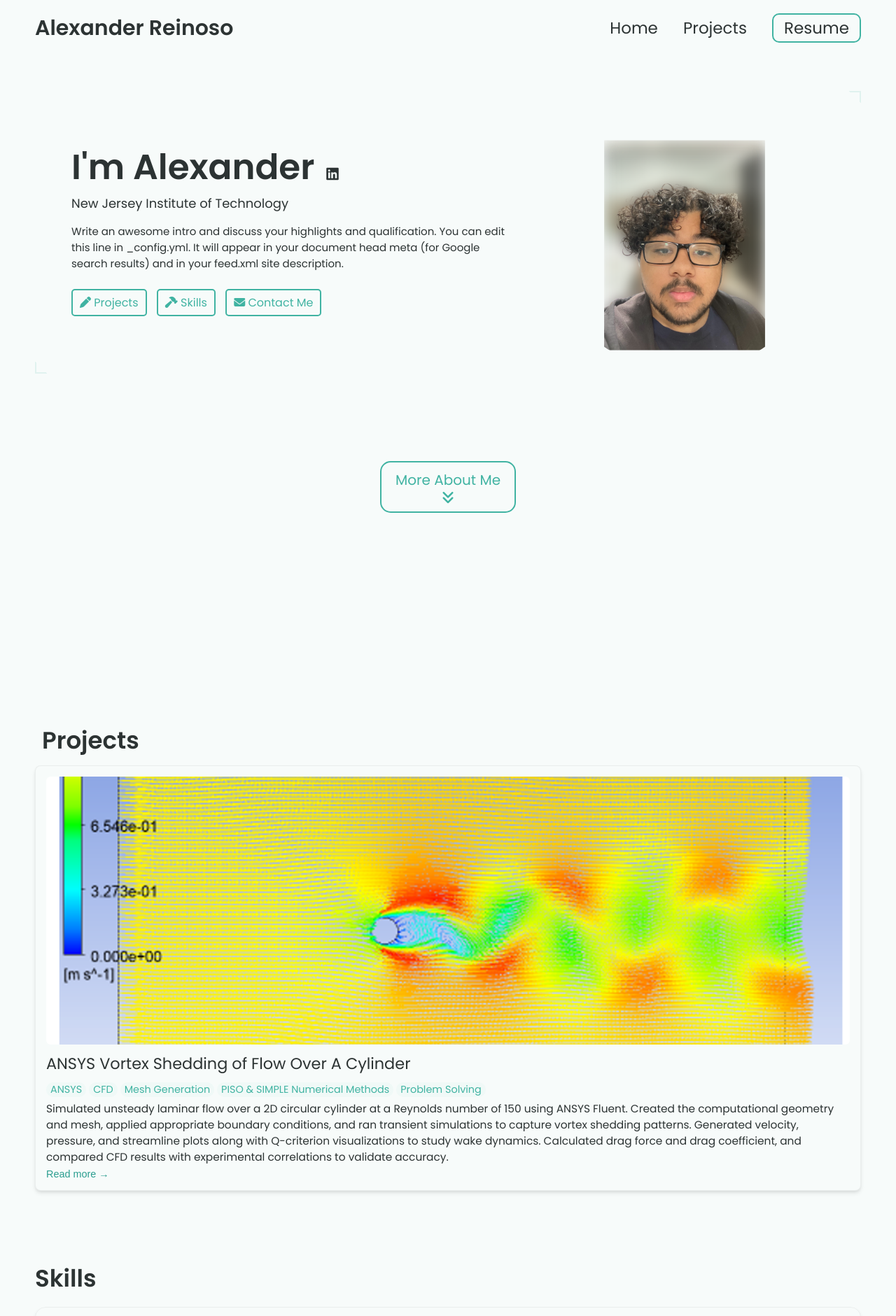
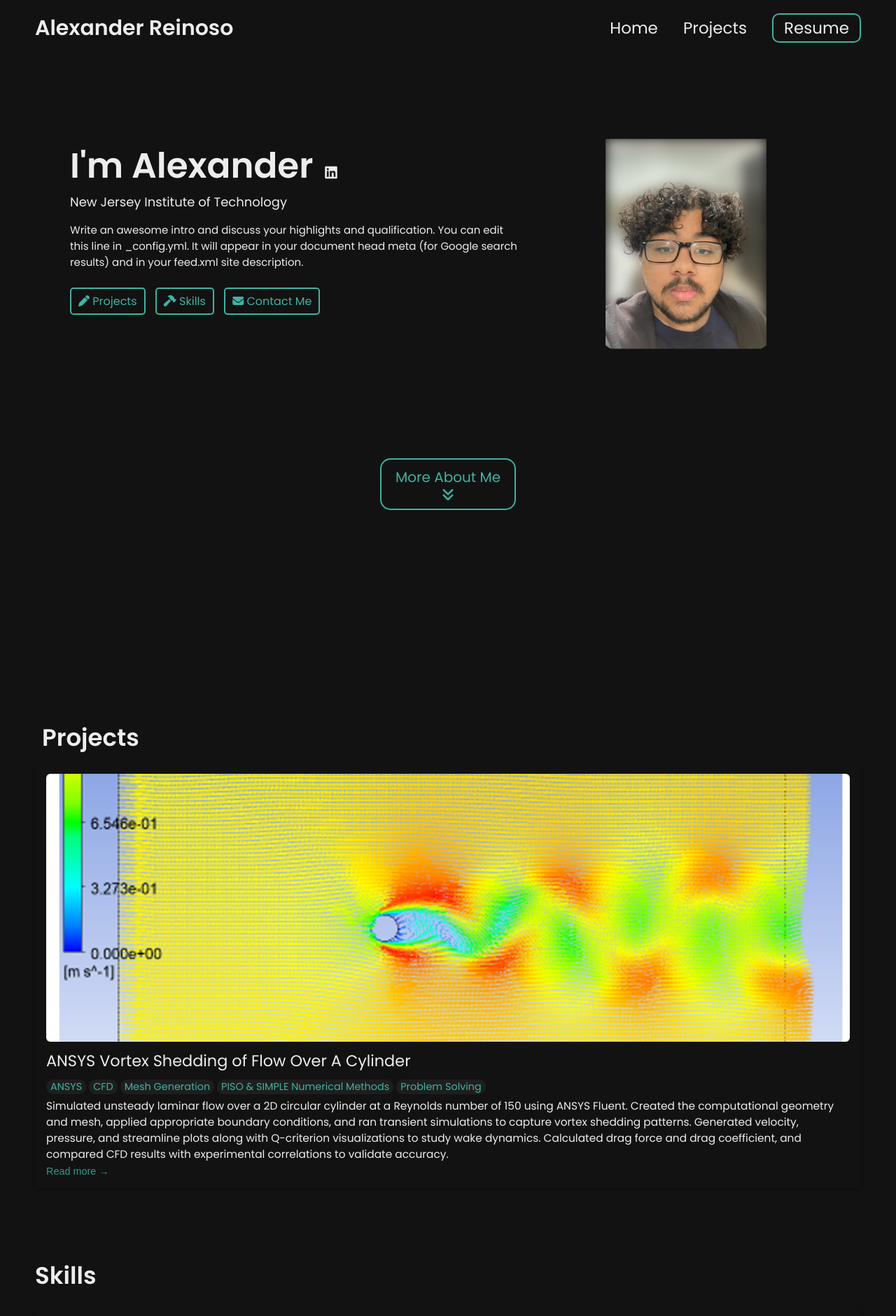
Before and after one commit to AlexanderReinoso5/AlexanderReinoso5.github.io, a Jekyll site: the page built from index.html, in a window 1280 px wide. Shown: the top 1881 px of the page at 70% size. Built offline with Jekyll 4.4.1, drawn with Linux system fonts in a browser that asks for light colours.

Commit message:
Update _config.yml

```diff
--- a/_config.yml
+++ b/_config.yml
@@ -77,12 +77,12 @@ formspree-key:   https://formspree.io/f/{8-digit key}
 
 # Active theme (Updatethis to switch themes). Make sure to keep the indentation the samne.
 colors: # this is the basic theme
-  text: "#2c3333"
-  border: "#e0f2ef"
+  text: "#ededed"
+  border: "b3b3b3"
   link: "#40b3a2"
   highlight: "#2a9d8f"
-  background: "#f7fbfa"
-  light_background: "#f0f9f7"
+  background: "#121212"
+  light_background: "#1e1e1e"
 
 # A few examples.
 basic theme:
```
